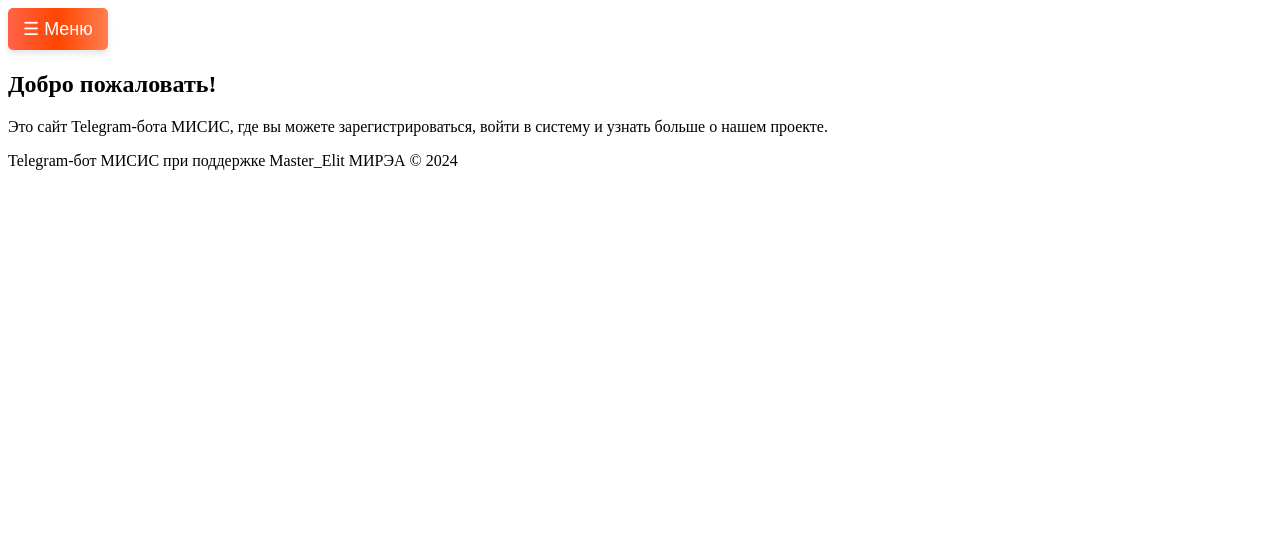
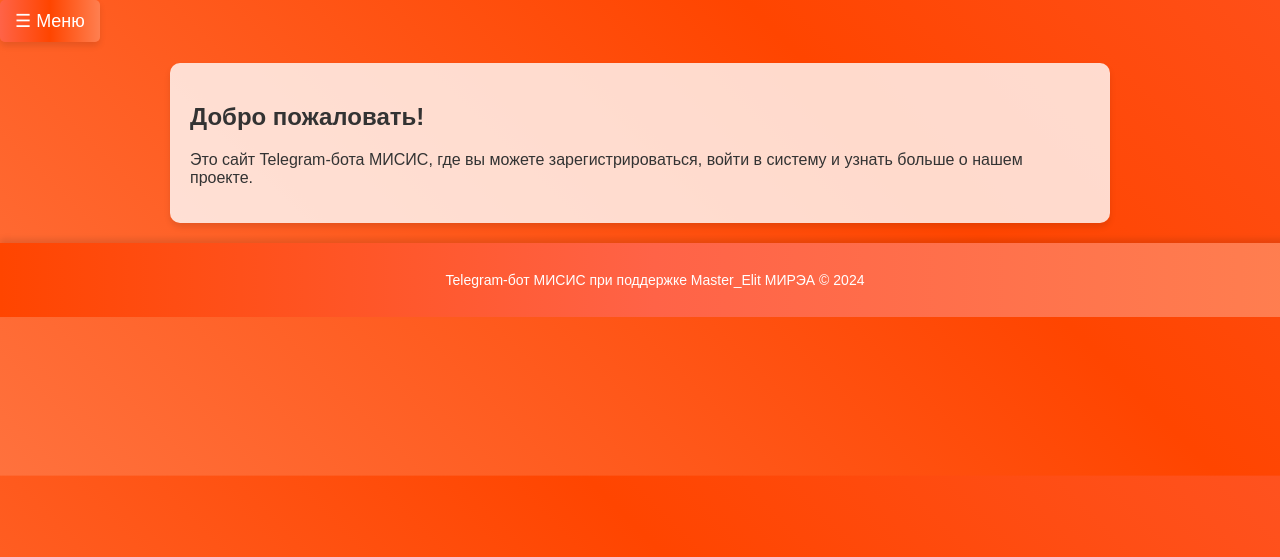
Before and after one commit to Master1910/misis, a Flask app: page / in a window 1280 px wide. Shown: the top 557 px of the page. Run offline with Flask 2, Linux system fonts and the light colour scheme.

Commit message:
Update styles.css

```diff
--- a/static/styles.css
+++ b/static/styles.css
@@ -1,3 +1,21 @@
+/* Задний фон с градиентом */
+body {
+    font-family: Arial, sans-serif;
+    margin: 0;
+    padding: 0;
+    background: linear-gradient(45deg, #FF7F50, #FF4500, #FF6347);
+    background-size: 200% 200%;
+    animation: gradient-animation 6s ease infinite;
+    color: #333;
+}
+
+/* Анимация для градиента */
+@keyframes gradient-animation {
+    0% { background-position: 0% 50%; }
+    50% { background-position: 100% 50%; }
+    100% { background-position: 0% 50%; }
+}
+
 /* Боковое меню */
 .sidebar {
     height: 100%;
@@ -26,6 +44,7 @@
     transform: scale(1.1);
 }
 
+/* Кнопка закрытия меню */
 .close-btn {
     position: absolute;
     top: 15px;
@@ -35,6 +54,16 @@
     color: white;
     border: none;
     cursor: pointer;
+}
+
+/* Основное содержимое */
+.main-content {
+    transition: margin-left 0.3s ease;
+    margin-left: 0;
+}
+
+.main-content.menu-open {
+    margin-left: 250px;
 }
 
 /* Кнопка для открытия меню */
@@ -54,12 +83,25 @@
     transform: scale(1.05);
 }
 
-/* Основное содержимое сдвигается при открытии меню */
-.main-content {
-    transition: margin-left 0.3s ease;
-    margin-left: 0;
+/* Контейнер */
+.container {
+    max-width: 900px;
+    margin: 20px auto;
+    padding: 20px;
+    background: rgba(255, 255, 255, 0.8);
+    border-radius: 10px;
+    box-shadow: 0 4px 6px rgba(0, 0, 0, 0.1);
 }
 
-.main-content.menu-open {
-    margin-left: 250px;
+/* Подвал */
+footer {
+    background: linear-gradient(90deg, #FF4500, #FF6347, #FF7F50);
+    color: white;
+    text-align: center;
+    padding: 15px;
+    font-size: 14px;
+    position: relative;
+    bottom: 0;
+    width: 100%;
+    box-shadow: 0px -4px 6px rgba(0, 0, 0, 0.1);
 }
```
